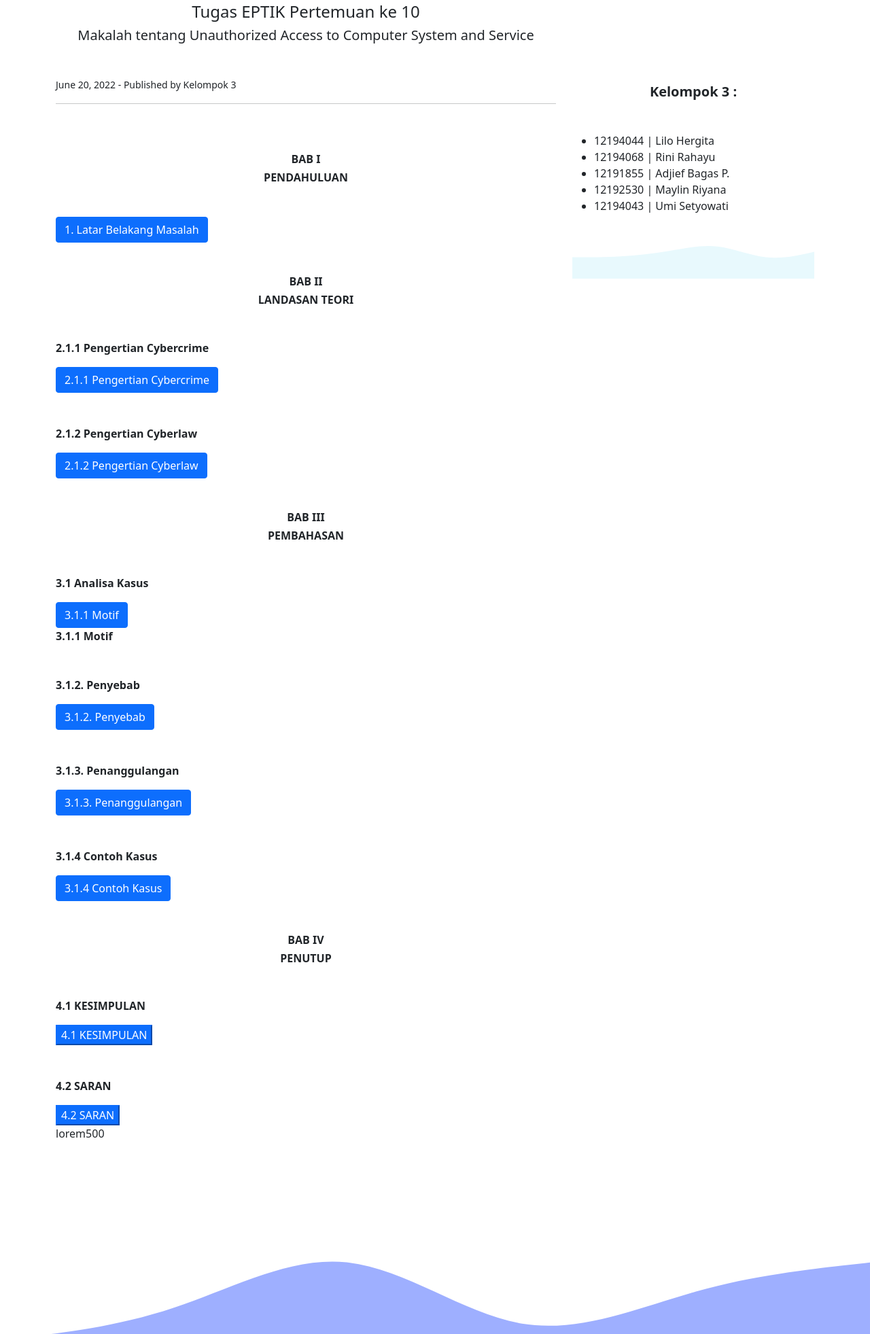
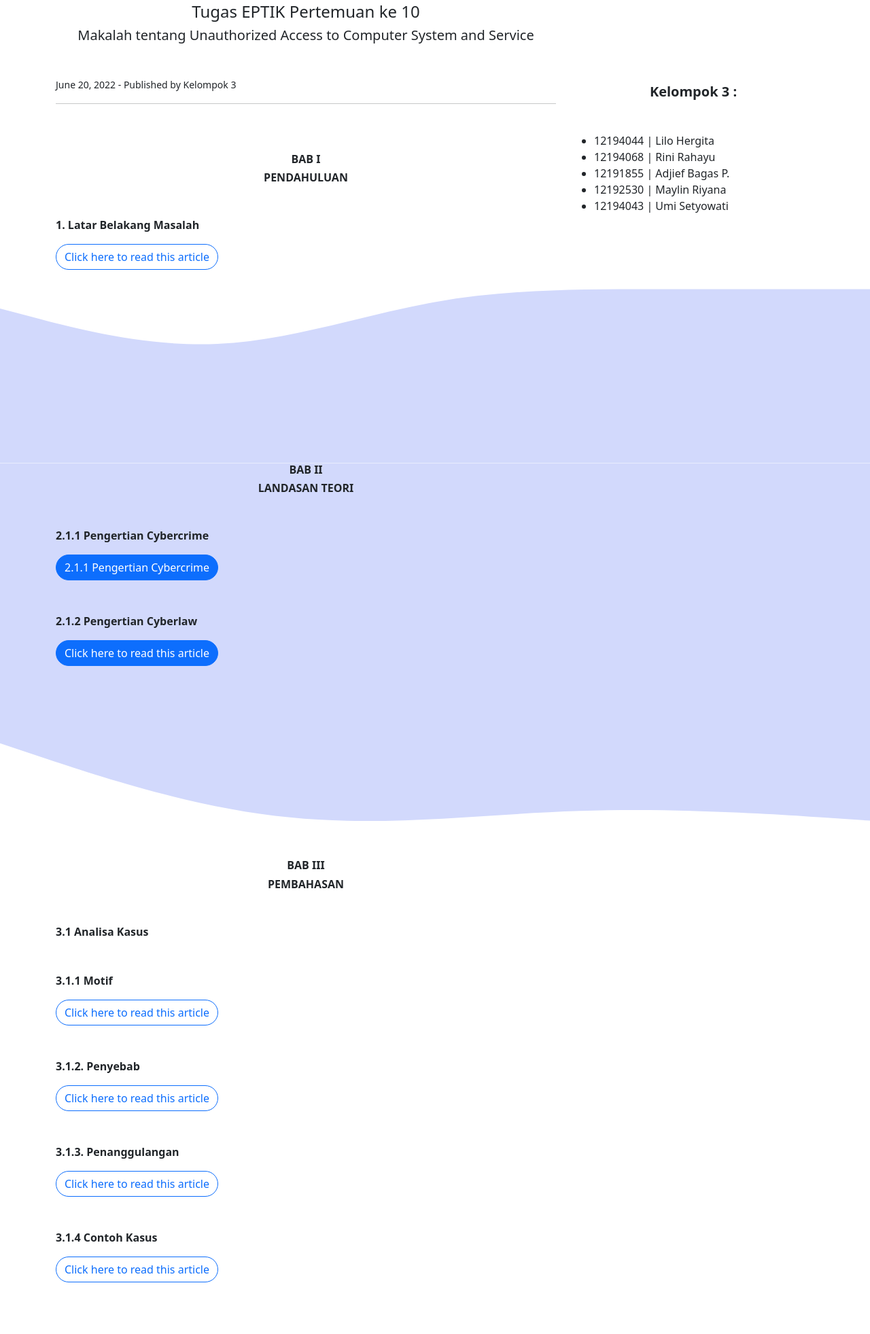
Before and after one commit to lilohergita22/tugas-eptik-blog-makalah, a plain HTML site: page index.html in a window 1280 px wide. Shown: the part 1079-3042 px from the top of the page at 68% size. Drawn offline with nearby package versions, Linux system fonts and the light colour scheme.

Commit message:
second commit edit button

```diff
--- a/index.html
+++ b/index.html
@@ -4,6 +4,8 @@
     <!-- Required meta tags -->
     <meta charset="utf-8" />
     <meta name="viewport" content="width=device-width, initial-scale=1" />
+
+    <link rel="shortcut icon" href="img/slider1.jpg" />
 
     <!-- Bootstrap CSS -->
     <link href="https://cdn.jsdelivr.net/npm/bootstrap@5.0.2/dist/css/bootstrap.min.css" rel="stylesheet" integrity="sha384-EVSTQN3/azprG1Anm3QDgpJLIm9Nao0Yz1ztcQTwFspd3yD65VohhpuuCOmLASjC" crossorigin="anonymous" />
@@ -28,7 +30,7 @@
               <a class="nav-link active" aria-current="page" href="#">Home</a>
             </li>
             <li class="nav-item">
-              <a class="nav-link" aria-current="page" href="#">Contact Us</a>
+              <a class="nav-link" aria-current="page" href="#contact">Contact Us</a>
             </li>
             <!-- <li class="nav-item">
               <a class="nav-link" href="#">Features</a>
@@ -101,8 +103,8 @@
             <div class="bab-1">
               <h6 class="fw-bold text-center mt-2">BAB I</h6>
               <h6 class="fw-bold text-center">PENDAHULUAN</h6>
-              <p class="mt-5 fw-bold"></p>
-              <a class="btn btn-primary" data-bs-toggle="collapse" href="#collapseExample-1" role="button" aria-expanded="false" aria-controls="collapseExample"> 1. Latar Belakang Masalah </a>
+              <p class="mt-5 fw-bold">1. Latar Belakang Masalah</p>
+              <a class="btn btn-outline-primary rounded-pill rounded-pill" data-bs-toggle="collapse" href="#collapseExample-1" role="button" aria-expanded="false" aria-controls="collapseExample"> Click here to read this article</a>
               <div class="collapse" id="collapseExample-1">
                 <div class="card card-body">
                   <p>
@@ -170,13 +172,44 @@
               </div>
             </div>
             <!-- bab1 -->
+          </div>
 
+          <div class="col-sm-4 col-sidebar">
+            <br /><br /><br />
+
+            <h5 class="fw-bold text-center mb-5 mt-5" id="contact">Kelompok 3 :</h5>
+            <ul>
+              <li>12194044 | Lilo Hergita</li>
+              <li>12194068 | Rini Rahayu</li>
+              <li>12191855 | Adjief Bagas P.</li>
+              <li>12192530 | Maylin Riyana</li>
+              <li>12194043 | Umi Setyowati</li>
+            </ul>
+            <!-- <i class="fa-brands fa-instagram"></i> -->
+          </div>
+        </div>
+      </div>
+      <svg xmlns="http://www.w3.org/2000/svg" viewBox="0 0 1440 320">
+        <path
+          fill="#d2d9fc"
+          fill-opacity="1"
+          d="M0,64L60,80C120,96,240,128,360,122.7C480,117,600,75,720,53.3C840,32,960,32,1080,32C1200,32,1320,32,1380,32L1440,32L1440,320L1380,320C1320,320,1200,320,1080,320C960,320,840,320,720,320C600,320,480,320,360,320C240,320,120,320,60,320L0,320Z"
+        ></path>
+      </svg>
+    </section>
+    <!-- content-1 -->
+
+    <!-- content-2 -->
+    <section class="content-2">
+      <div class="container">
+        <div class="row">
+          <div class="col-sm-8">
             <!-- bab2 -->
             <div class="bab-2">
-              <h6 class="fw-bold text-center mt-5">BAB II</h6>
+              <h6 class="fw-bold text-center">BAB II</h6>
               <h6 class="fw-bold text-center">LANDASAN TEORI</h6>
               <p class="mt-5 fw-bold">2.1.1 Pengertian Cybercrime</p>
-              <a class="btn btn-primary" data-bs-toggle="collapse" href="#collapseExample-211" role="button" aria-expanded="false" aria-controls="collapseExample"> 2.1.1 Pengertian Cybercrime </a>
+              <a class="btn btn-primary rounded-pill" data-bs-toggle="collapse" href="#collapseExample-211" role="button" aria-expanded="false" aria-controls="collapseExample"> 2.1.1 Pengertian Cybercrime </a>
               <div class="collapse" id="collapseExample-211">
                 <div class="card card-body">
                   <p>
@@ -212,7 +245,7 @@
               </div>
 
               <p class="mt-5 fw-bold">2.1.2 Pengertian Cyberlaw</p>
-              <a class="btn btn-primary" data-bs-toggle="collapse" href="#collapseExample-212" role="button" aria-expanded="false" aria-controls="collapseExample"> 2.1.2 Pengertian Cyberlaw </a>
+              <a class="btn btn-primary rounded-pill" data-bs-toggle="collapse" href="#collapseExample-212" role="button" aria-expanded="false" aria-controls="collapseExample"> Click here to read this article </a>
               <div class="collapse" id="collapseExample-212">
                 <div class="card card-body">
                   <p>
@@ -265,14 +298,30 @@
               </div>
             </div>
             <!-- bab2 -->
+          </div>
+        </div>
+      </div>
+    </section>
+    <svg xmlns="http://www.w3.org/2000/svg" viewBox="0 0 1440 320">
+      <path fill="#d2d9fc" fill-opacity="1" d="M0,128L80,154.7C160,181,320,235,480,250.7C640,267,800,245,960,240C1120,235,1280,245,1360,250.7L1440,256L1440,0L1360,0C1280,0,1120,0,960,0C800,0,640,0,480,0C320,0,160,0,80,0L0,0Z"></path>
+    </svg>
+    <!-- content-2 -->
+
+    <!-- content-3 -->
+    <section class="content-3">
+      <div class="container">
+        <div class="row">
+          <div class="col-sm-8">
+            <!-- <h3>MY BLOG</h3> -->
 
             <!-- bab3 -->
             <div class="bab-3">
-              <h6 class="fw-bold text-center mt-5">BAB III</h6>
+              <h6 class="fw-bold text-center">BAB III</h6>
               <h6 class="fw-bold text-center">PEMBAHASAN</h6>
               <p class="mt-5 fw-bold">3.1 Analisa Kasus</p>
 
-              <a class="btn btn-primary" data-bs-toggle="collapse" href="#collapseExample-311" role="button" aria-expanded="false" aria-controls="collapseExample"> 3.1.1 Motif </a>
+              <p class="fw-bold mt-5">3.1.1 Motif</p>
+              <a class="btn btn-outline-primary rounded-pill" data-bs-toggle="collapse" href="#collapseExample-311" role="button" aria-expanded="false" aria-controls="collapseExample"> Click here to read this article</a>
 
               <div class="collapse" id="collapseExample-311">
                 <div class="card card-body">
@@ -308,11 +357,10 @@
                   </p>
                 </div>
               </div>
-              <p class="fw-bold">3.1.1 Motif</p>
 
               <p class="mt-5 fw-bold">3.1.2. Penyebab</p>
 
-              <a class="btn btn-primary" data-bs-toggle="collapse" href="#collapseExample-312" role="button" aria-expanded="false" aria-controls="collapseExample"> 3.1.2. Penyebab </a>
+              <a class="btn btn-outline-primary rounded-pill" data-bs-toggle="collapse" href="#collapseExample-312" role="button" aria-expanded="false" aria-controls="collapseExample"> Click here to read this article </a>
 
               <div class="collapse" id="collapseExample-312">
                 <div class="card card-body">
@@ -327,7 +375,7 @@
               </div>
 
               <p class="mt-5 fw-bold">3.1.3. Penanggulangan</p>
-              <a class="btn btn-primary" data-bs-toggle="collapse" href="#collapseExample-313" role="button" aria-expanded="false" aria-controls="collapseExample">3.1.3. Penanggulangan </a>
+              <a class="btn btn-outline-primary rounded-pill" data-bs-toggle="collapse" href="#collapseExample-313" role="button" aria-expanded="false" aria-controls="collapseExample">Click here to read this article </a>
 
               <div class="collapse" id="collapseExample-313">
                 <div class="card card-body">
@@ -352,7 +400,7 @@
               </div>
 
               <p class="mt-5 fw-bold">3.1.4 Contoh Kasus</p>
-              <a class="btn btn-primary" data-bs-toggle="collapse" href="#collapseExample-314" role="button" aria-expanded="false" aria-controls="collapseExample"> 3.1.4 Contoh Kasus </a>
+              <a class="btn btn-outline-primary rounded-pill" data-bs-toggle="collapse" href="#collapseExample-314" role="button" aria-expanded="false" aria-controls="collapseExample"> Click here to read this article </a>
               <div class="collapse" id="collapseExample-314">
                 <div class="card card-body">
                   <p>
@@ -371,14 +419,32 @@
               </div>
             </div>
             <!-- bab3 -->
+          </div>
+        </div>
+      </div>
+      <svg xmlns="http://www.w3.org/2000/svg" viewBox="0 0 1440 320">
+        <path
+          fill="#d2d9fc"
+          fill-opacity="1"
+          d="M0,96L60,106.7C120,117,240,139,360,160C480,181,600,203,720,192C840,181,960,139,1080,133.3C1200,128,1320,160,1380,176L1440,192L1440,320L1380,320C1320,320,1200,320,1080,320C960,320,840,320,720,320C600,320,480,320,360,320C240,320,120,320,60,320L0,320Z"
+        ></path>
+      </svg>
+    </section>
+    <!-- content-3 -->
 
+    <!-- content-4 -->
+    <section class="content-4">
+      <div class="container">
+        <div class="row">
+          <div class="col-sm-8">
+            <!-- <h3>MY BLOG</h3> -->
             <!-- bab4 -->
             <div class="bab-4">
               <h6 class="fw-bold text-center mt-5">BAB IV</h6>
               <h6 class="fw-bold text-center">PENUTUP</h6>
               <p class="mt-5 fw-bold">4.1 KESIMPULAN</p>
 
-              <button class="btn-primary" type="button" data-bs-toggle="collapse" data-bs-target="#collapseExample-41" aria-expanded="false" aria-controls="collapseExample">4.1 KESIMPULAN</button>
+              <button class="btn btn-primary rounded-pill" type="button" data-bs-toggle="collapse" data-bs-target="#collapseExample-41" aria-expanded="false" aria-controls="collapseExample">Click here to read this article</button>
 
               <div class="collapse" id="collapseExample-41">
                 <div class="card card-body">
@@ -393,7 +459,7 @@
               </div>
 
               <p class="mt-5 fw-bold">4.2 SARAN</p>
-              <button class="btn-primary" type="button" data-bs-toggle="collapse" data-bs-target="#collapseExample-42" aria-expanded="false" aria-controls="collapseExample">4.2 SARAN</button>
+              <button class="btn btn-primary rounded-pill" type="button" data-bs-toggle="collapse" data-bs-target="#collapseExample-42" aria-expanded="false" aria-controls="collapseExample">Click here to read this article</button>
               <div class="collapse" id="collapseExample-42">
                 <div class="card card-body">
                   <ol>
@@ -413,44 +479,18 @@
                 </div>
               </div>
 
-              <p>lorem500</p>
-
               <br />
               <br />
             </div>
             <!-- bab4 -->
           </div>
-          <div class="col-sm-4 col-sidebar">
-            <br /><br /><br />
-
-            <h5 class="fw-bold text-center mb-5 mt-5">Kelompok 3 :</h5>
-            <ul>
-              <li>12194044 | Lilo Hergita</li>
-              <li>12194068 | Rini Rahayu</li>
-              <li>12191855 | Adjief Bagas P.</li>
-              <li>12192530 | Maylin Riyana</li>
-              <li>12194043 | Umi Setyowati</li>
-            </ul>
-            <!-- <i class="fa-brands fa-instagram"></i> -->
-            <svg xmlns="http://www.w3.org/2000/svg" viewBox="0 0 1440 320">
-              <path
-                fill="#E8F9FD"
-                fill-opacity="1"
-                d="M0,192L48,192C96,192,192,192,288,186.7C384,181,480,171,576,154.7C672,139,768,117,864,128C960,139,1056,181,1152,192C1248,203,1344,181,1392,170.7L1440,160L1440,320L1392,320C1344,320,1248,320,1152,320C1056,320,960,320,864,320C768,320,672,320,576,320C480,320,384,320,288,320C192,320,96,320,48,320L0,320Z"
-              ></path>
-            </svg>
-          </div>
         </div>
       </div>
-      <svg xmlns="http://www.w3.org/2000/svg" viewBox="0 0 1440 320">
-        <path
-          fill="#9EAfFf"
-          fill-opacity="1"
-          d="M0,256L48,250.7C96,245,192,235,288,202.7C384,171,480,117,576,128C672,139,768,213,864,229.3C960,245,1056,203,1152,176C1248,149,1344,139,1392,133.3L1440,128L1440,320L1392,320C1344,320,1248,320,1152,320C1056,320,960,320,864,320C768,320,672,320,576,320C480,320,384,320,288,320C192,320,96,320,48,320L0,320Z"
-        ></path>
-      </svg>
     </section>
-    <!-- content-1 -->
+    <svg xmlns="http://www.w3.org/2000/svg" viewBox="0 0 1440 320">
+      <path fill="#d2d9fc" fill-opacity="1" d="M0,192L80,181.3C160,171,320,149,480,160C640,171,800,213,960,213.3C1120,213,1280,171,1360,149.3L1440,128L1440,0L1360,0C1280,0,1120,0,960,0C800,0,640,0,480,0C320,0,160,0,80,0L0,0Z"></path>
+    </svg>
+    <!-- content-4 -->
 
     <!-- footer -->
     <section>
@@ -458,10 +498,7 @@
       <div class="footer-1 text-white p-3">
         <div class="row">
           <div class="col-sm-4 mt-2"></div>
-          <div class="col-sm-6 mt-2">
-            Lorem ipsum dolor sit amet consectetur, adipisicing elit. Repellat blanditiis doloribus vel fugiat quisquam sed maxime dolorum hic esse, eveniet eos ipsum earum minima reiciendis modi temporibus sequi odio nulla, nobis
-            similique! Eum fuga ullam ab veniam culpa? Dolore repudiandae molestiae quisquam fugiat dolorum distinctio magni magnam nisi accusamus delectus.
-          </div>
+          <div class="col-sm-6 mt-2"></div>
           <div class="col-sm-2 mt-2">
             <h6 class="fw-bold text-start">Kelompok 3 :</h6>
 
@@ -477,7 +514,7 @@
         <div class="row">
           <div class="col-sm-4"><small>2022 &copy; Lilo Hergita. All Rights Reserved</small></div>
           <div class="col-sm-6"></div>
-          <div class="col-sm-2"><small>Follow Us on</small></div>
+          <div class="col-sm-2"><small></small></div>
         </div>
       </div>
     </section>
--- a/style.css
+++ b/style.css
@@ -5,6 +5,14 @@ nav {
 .content-1 {
   margin: 50px 0 0 0;
   background-color: #fff;
+}
+
+.content-2 {
+  background-color: #d2d9fc;
+}
+
+.content-4 {
+  background-color: #d2d9fc;
 }
 
 .col-sidebar {
@@ -21,6 +29,10 @@ nav {
 
 @media only screen and (max-width: 600px) {
   body {
-    background-color: pink;
+    background-color: #fff;
+  }
+
+  .col-sidebar {
+    display: none;
   }
 }
```
